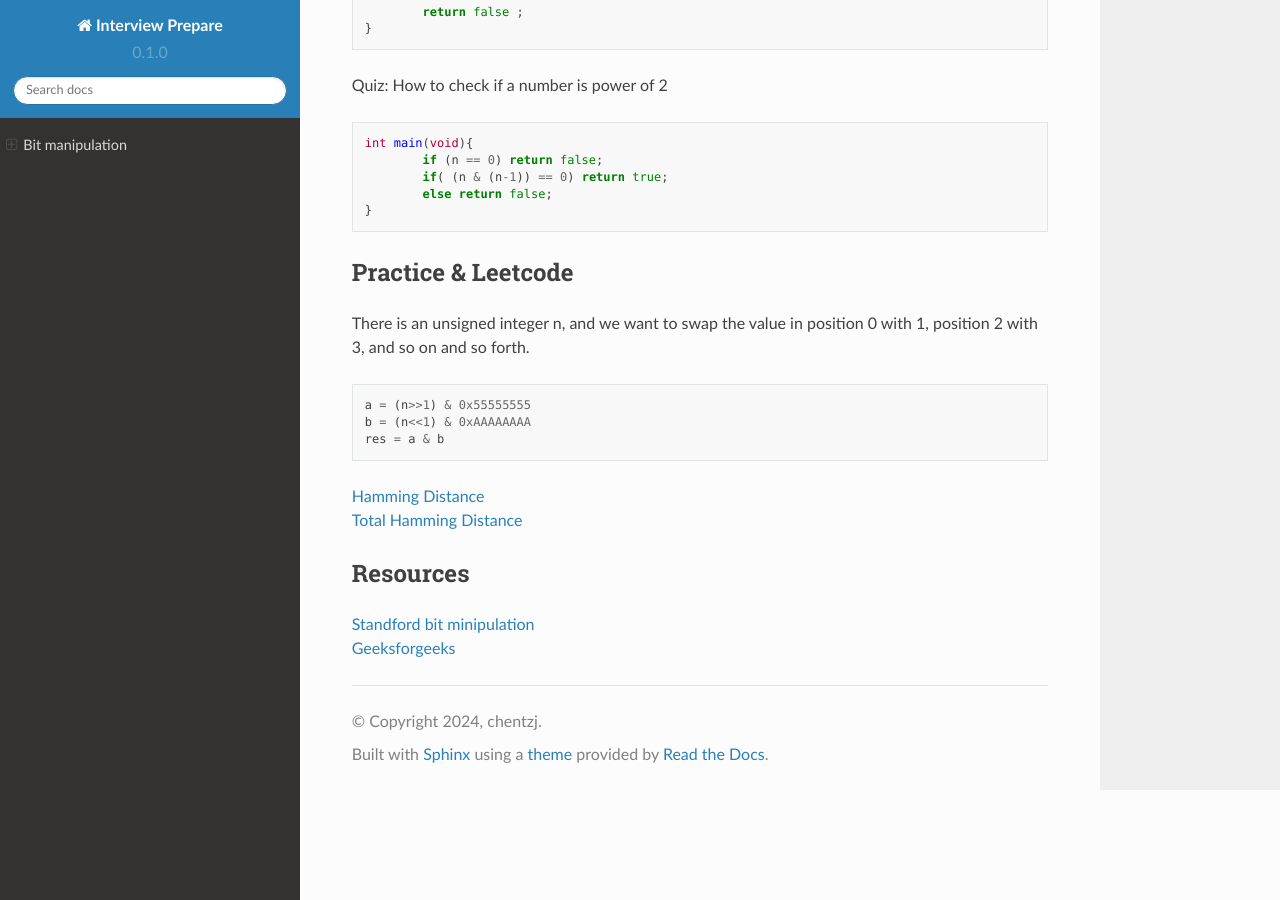
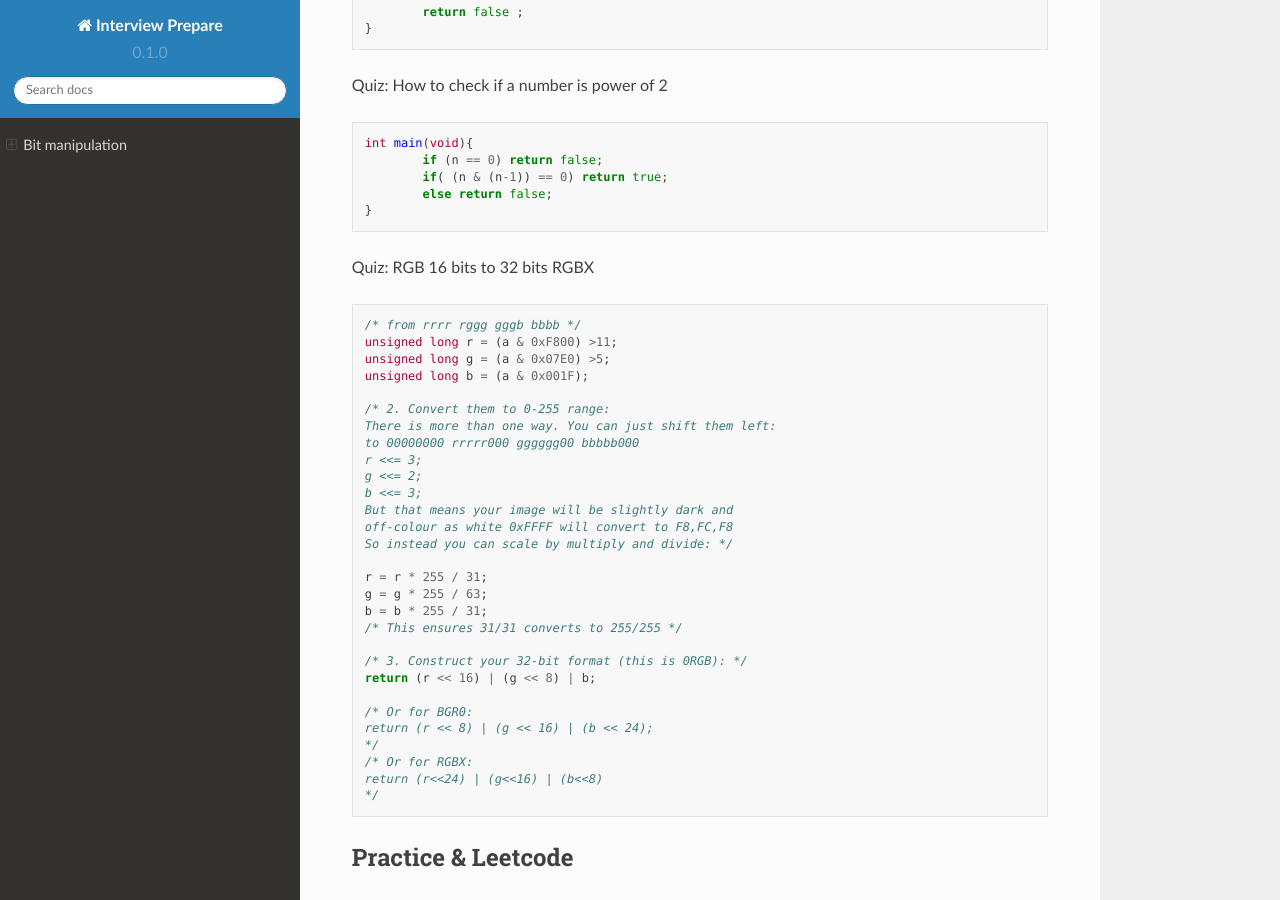
Before and after one commit to Raychen0617/Interview_prepare, a Sphinx documentation site: the page built from docs/source/LC/bit/bit.md, in a window 1280 px wide and 900 px high, scrolled down 3510 px. Built offline with Sphinx 7.4.7 and the Read the Docs theme 2.0.0, drawn with Linux system fonts in a browser that asks for light colours.

Commit message:
update_docs

````diff
--- a/docs/source/LC/bit/bit.md
+++ b/docs/source/LC/bit/bit.md
@@ -120,6 +120,39 @@ int main(void){
 	else return false;
 }
 ```
+
+Quiz: RGB 16 bits to 32 bits RGBX
+```cpp
+/* from rrrr rggg gggb bbbb */
+unsigned long r = (a & 0xF800) >11;
+unsigned long g = (a & 0x07E0) >5;
+unsigned long b = (a & 0x001F);
+
+/* 2. Convert them to 0-255 range:
+There is more than one way. You can just shift them left:
+to 00000000 rrrrr000 gggggg00 bbbbb000
+r <<= 3;
+g <<= 2;
+b <<= 3;
+But that means your image will be slightly dark and
+off-colour as white 0xFFFF will convert to F8,FC,F8
+So instead you can scale by multiply and divide: */
+
+r = r * 255 / 31;
+g = g * 255 / 63;
+b = b * 255 / 31;
+/* This ensures 31/31 converts to 255/255 */
+
+/* 3. Construct your 32-bit format (this is 0RGB): */
+return (r << 16) | (g << 8) | b;
+
+/* Or for BGR0:
+return (r << 8) | (g << 16) | (b << 24);
+*/
+/* Or for RGBX:
+return (r<<24) | (g<<16) | (b<<8)
+*/
+```
 ## Practice & Leetcode
 There is an unsigned integer n, and we want to swap the value in position 0 with 1, position 2 with 3, and so on and so forth.
 
````
